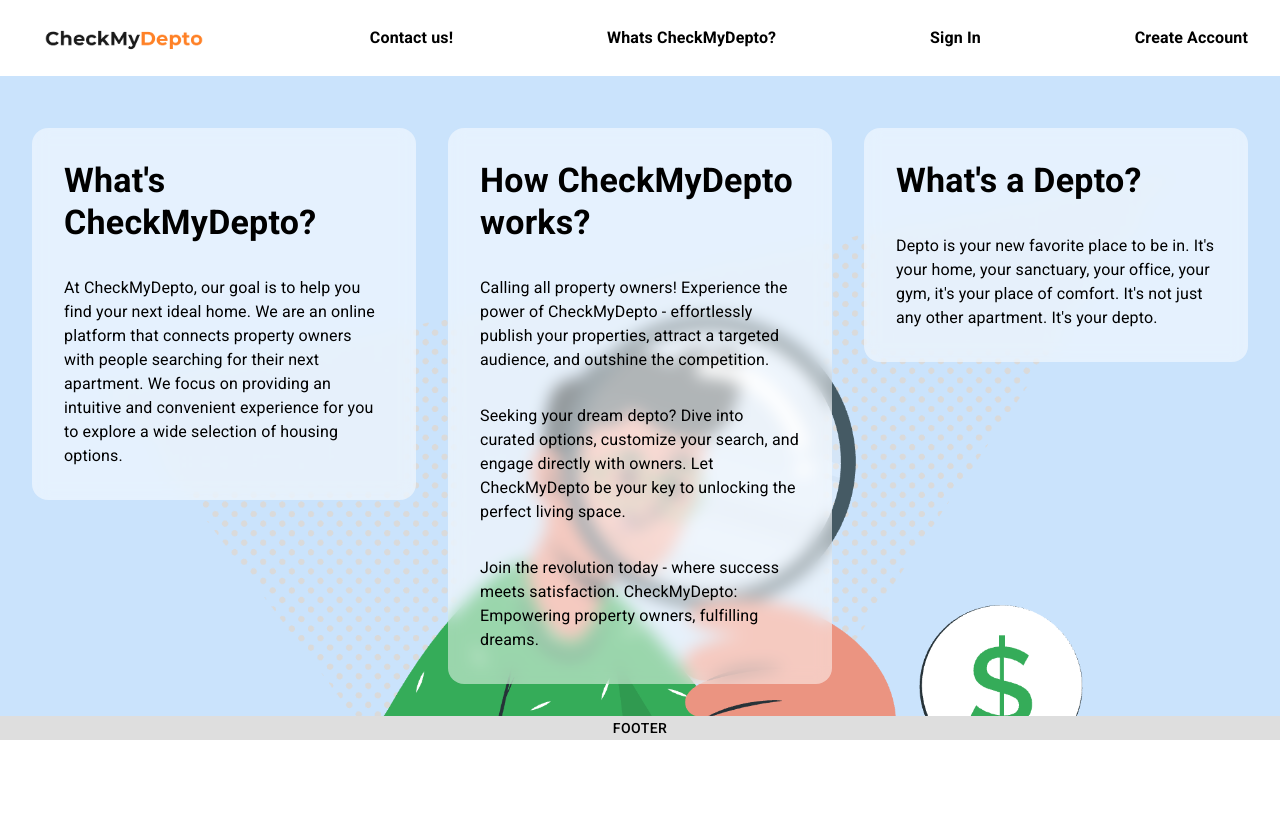
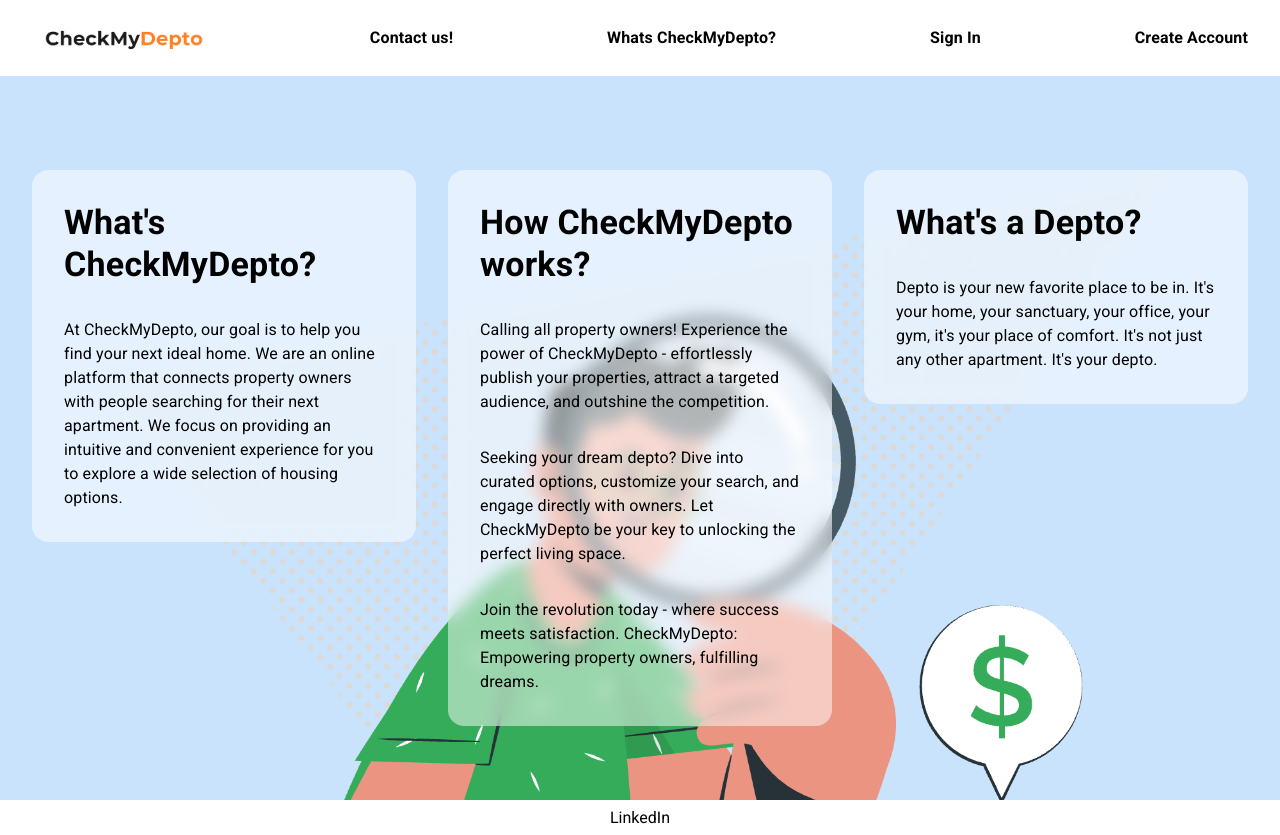
Before and after one commit to matiaslapolla/checkmydepto, a React (Create React App) app: page /about in a window 1280 px wide. Before the commit the page ends 800 px from the top, so only its background shows below. Built offline with nearby package versions, Linux system fonts and the light colour scheme.

Commit message:
minimal changes

```diff
--- a/src/Components/footer.js
+++ b/src/Components/footer.js
@@ -4,8 +4,15 @@
 const FooterComponent = () => {
   return (
     <>
-      <Grid container flexDirection={"column"} alignItems={"center"} sx={{ backgroundColor: "#dedede" }}>
-        <Typography variant="button">Footer</Typography>
+      <Grid container flexDirection={"column"} alignItems={"center"} sx={{ backgroundColor: "white" }} minHeight={32} justifyContent={"center"}>
+        <a style={{
+          textDecoration: "none",
+          color: "black",
+          fontWeight: "normal",
+          fontSize: "1rem",
+          padding: "0.5rem",
+          fontFamily: "Roboto",
+        }} href="https://www.linkedin.com/in/matiaslapolla/" target='_blank' rel="noreferrer">LinkedIn</a>
       </Grid>
     </>
   )
--- a/src/Pages/About/index.js
+++ b/src/Pages/About/index.js
@@ -20,6 +20,7 @@
           backgroundSize: "cover",
           backgroundPosition: "top",
           backgroundRepeat: "no-repeat",
+          minHeight: "100vh",
         }}
       >
         <Grid mt={12} container justifyContent={{
```
